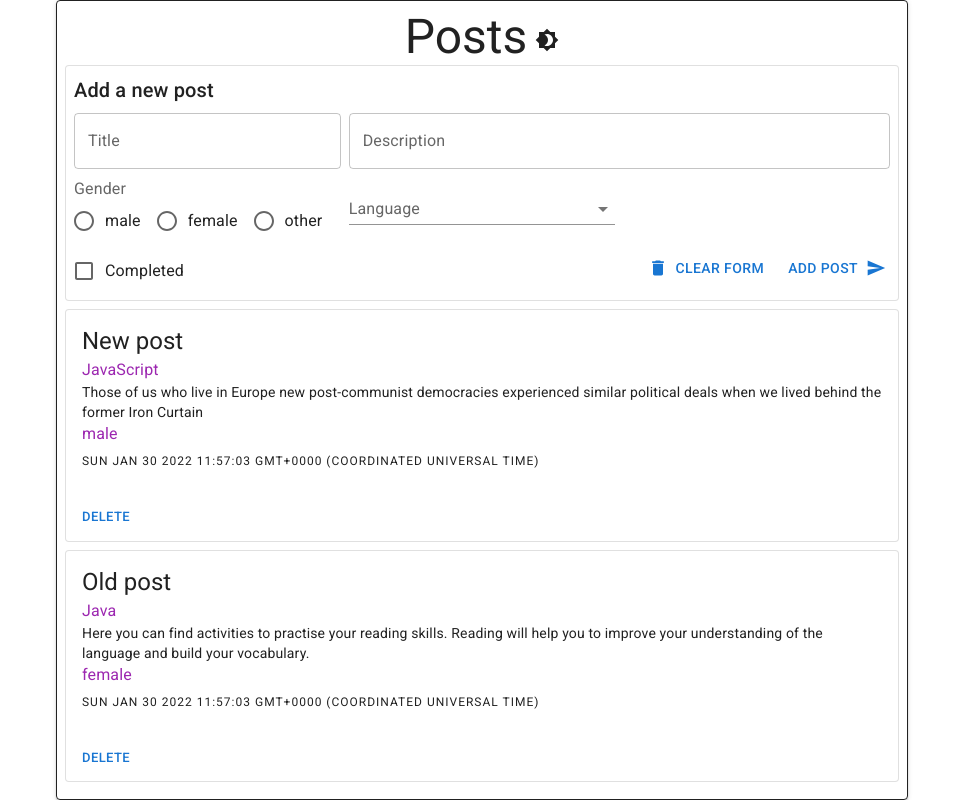
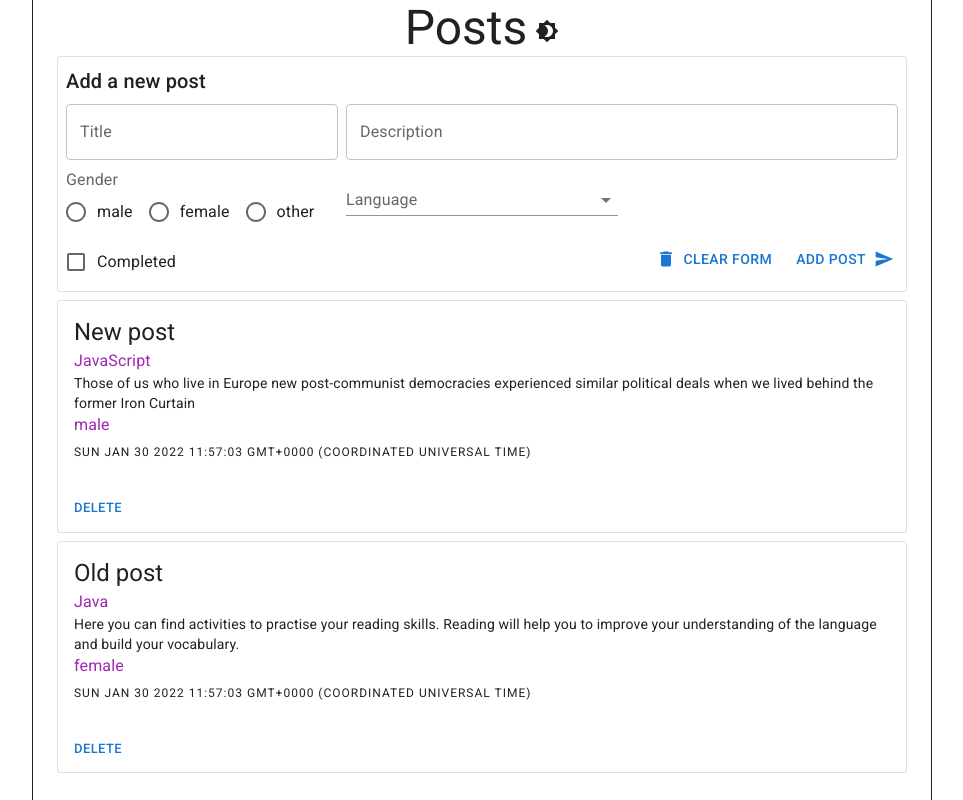
Before and after one commit to Morozov-it/react-foundation, a React (Create React App) app: page /posts in a window 1280 px wide. Shown: the whole page, without its empty margins (158-1121 px from the left). Built offline with nearby package versions, Linux system fonts and the light colour scheme.

Commit message:
Add routes for working on diffent pages

```diff
--- a/package.json
+++ b/package.json
@@ -14,6 +14,7 @@
     "date-fns": "^2.28.0",
     "react": "^17.0.2",
     "react-dom": "^17.0.2",
+    "react-router-dom": "^6.2.1",
     "react-scripts": "5.0.0",
     "web-vitals": "^2.1.4"
   },
--- a/src/App.jsx
+++ b/src/App.jsx
@@ -1,32 +1,20 @@
 import React from 'react';
 //импорт стилевых компонент
-import { Box, Container } from '@mui/material';
-//импорт компонент
-import { Header } from './components/Header';
-import { PostsList } from './components/PostsList';
-import { AddPostForm } from './components/AddPostForm';
+import Box from '@mui/material/Box';
+import Container from '@mui/material/Container';
+import { Routes, Route } from "react-router-dom";
+//импорт отдельных компонент-страниц
+import Posts from './pages/Posts'
+
 
 const styles = {
   page: {
-    width: '100vw',
-    overFlow: 'auto',
     bgcolor: 'background.default',
     color: 'text.primary'
   },
   container: {
-
-  },
-  box: {
-    border: 1,
-    borderRadius: 1,
-    boxShadow: 2,
-    padding: 1,
-    minHeight: '100vh',
-    display: 'flex',
-    flexDirection: 'column'
-  },
-  mainItem: {
-    flex: '1 1 auto'
+    borderLeft: 1,
+    borderRight: 1,
   }
 }
 
@@ -34,11 +22,9 @@ export function App() {
   return (
     <Box sx={styles.page}>
       <Container maxWidth="md" sx={styles.container} >
-        <Box sx={styles.box}>
-          <Header />
-          <AddPostForm />
-          <PostsList sx={styles.mainItem}/>
-        </Box>
+        <Routes>
+          <Route path="/posts" element={<Posts />} />
+        </Routes>
       </Container>
     </Box>
   );
--- /dev/null
+++ b/src/pages/Posts.jsx
@@ -0,0 +1,27 @@
+import React from 'react';
+import Box from '@mui/material/Box';
+//импорт компонент
+import { Header } from '../components/Header';
+import { PostsList } from '../components/PostsList';
+import { AddPostForm } from '../components/AddPostForm';
+
+const styles = {
+    box: {
+        minHeight: '100vh',
+        display: 'flex',
+        flexDirection: 'column'
+    },
+    mainItem: {
+        flex: '1 1 auto'
+    }
+}
+
+export default function Posts () {
+    return (
+        <Box sx={styles.box}>
+            <Header />
+            <AddPostForm />
+            <PostsList sx={styles.mainItem}/>
+        </Box>
+    )
+};
```
Also changed, not shown: src/index.js (+6 -3 lines), 1 other file (tests, documents, lock files or other folders).
